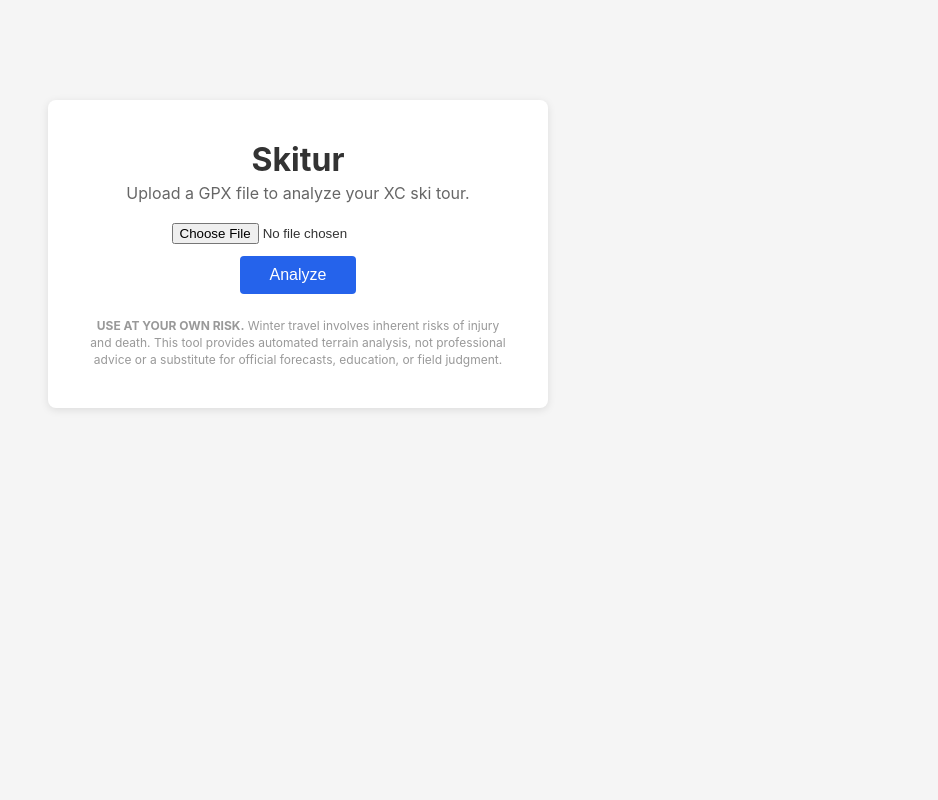
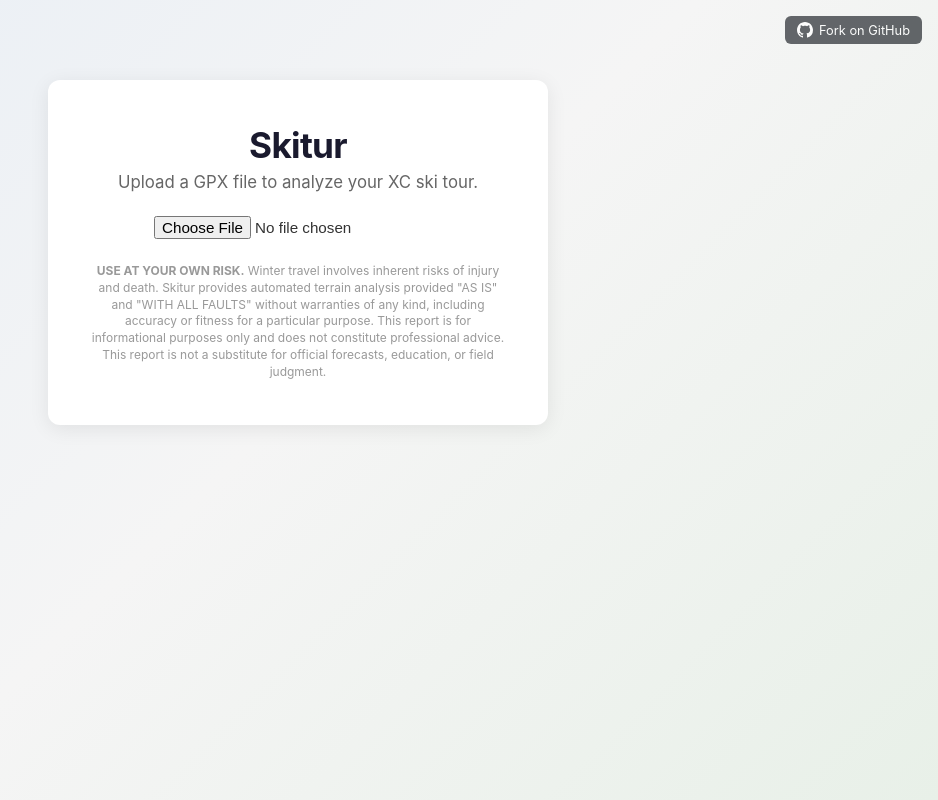
Before and after one commit to mikegraham/skitur, a Flask app: page / in a window 1280 px wide. Shown: the whole page, without its empty margins (342-1280 px from the left). Run offline with Flask 3, Linux system fonts and the light colour scheme; some libraries are stand-ins or nearby versions.

Commit message:
Improve landing page: styling, GitHub link, loading spinner, auto-upload
Refresh upload page with subtler gradient background, rounded card, and
GitHub corner link. Replace explicit Analyze button with file-input
on-change trigger. Add CSS spinner to loading state. Make page title
configurable via SITE_TITLE. Consolidate disclaimer into a single JS
constant rendered in both upload and acknowledgements sections.

```diff
--- a/skitur/templates/index.html
+++ b/skitur/templates/index.html
@@ -1,7 +1,7 @@
 <!DOCTYPE html>
 <html>
 <head>
-    <title>Skitur</title>
+    <title>{{ config.get('SITE_TITLE', 'Skitur') }}</title>
     <meta charset="utf-8" />
     <meta name="viewport" content="width=device-width, initial-scale=1.0" />
     <link rel="stylesheet" href="https://unpkg.com/leaflet@1.9.4/dist/leaflet.css" integrity="sha384-sHL9NAb7lN7rfvG5lfHpm643Xkcjzp4jFvuavGOndn6pjVqS6ny56CAt3nsEVT4H" crossorigin="anonymous" />
@@ -11,20 +11,31 @@
         * { box-sizing: border-box; margin: 0; padding: 0; }
         html, body { overflow-x: hidden; }
         body { font-family: -apple-system, BlinkMacSystemFont, "Segoe UI", sans-serif;
-               background: #f5f5f5; color: #333; }
-
-        #upload-section { max-width: 500px; margin: 100px auto; text-align: center;
-                          padding: 40px; background: white; border-radius: 8px;
-                          box-shadow: 0 2px 8px rgba(0,0,0,0.1); }
-        #upload-section h1 { font-size: 2em; margin-bottom: 4px; }
-        #upload-section p { color: #666; margin-bottom: 20px; }
-        #upload-disclaimer { margin-top: 24px; color: #999; font-size: 0.75em; line-height: 1.4; }
+               background: linear-gradient(135deg, #e8eef5 0%, #f5f5f5 50%, #e8f0e8 100%);
+               min-height: 100vh; color: #333; }
+
+        #upload-section { max-width: 500px; margin: 80px auto; text-align: center;
+                          padding: 44px 40px; background: white; border-radius: 12px;
+                          box-shadow: 0 4px 20px rgba(0,0,0,0.08); }
+        #upload-section h1 { font-size: 2.2em; margin-bottom: 6px; letter-spacing: -0.02em;
+                              color: #1a1a2e; }
+        #upload-section p { color: #666; margin-bottom: 24px; font-size: 1.05em; }
+        #github-link { position: fixed; top: 16px; right: 16px; z-index: 1000;
+                        display: inline-flex; align-items: center; gap: 6px;
+                        padding: 6px 12px; background: #24292e; color: white;
+                        border-radius: 6px; font-size: 0.8em; text-decoration: none;
+                        opacity: 0.7; transition: opacity 0.15s; }
+        #github-link:hover { opacity: 1; }
+        .disclaimer { color: #999; font-size: 0.75em; line-height: 1.4; }
+        #upload-section .disclaimer { margin-top: 24px; }
         #upload-form { display: flex; flex-direction: column; align-items: center; gap: 12px; }
-        #gpx-input { max-width: 100%; }
-        #analyze-btn { padding: 10px 30px; background: #2563eb; color: white;
-                       border: none; border-radius: 4px; cursor: pointer; font-size: 1em; }
-        #analyze-btn:disabled { background: #94a3b8; cursor: not-allowed; }
+        #gpx-input { max-width: 100%; font-size: 0.95em; }
         #loading { margin-top: 20px; color: #666; display: none; }
+        #loading::before { content: ""; display: inline-block; width: 14px; height: 14px;
+                           border: 2px solid #ccc; border-top-color: #666;
+                           border-radius: 50%; margin-right: 8px; vertical-align: middle;
+                           animation: spin 0.8s linear infinite; }
+        @keyframes spin { to { transform: rotate(360deg); } }
         #error { margin-top: 20px; color: #dc2626; display: none;
                  background: #fef2f2; border: 1px solid #fecaca; border-radius: 6px;
                  padding: 12px 16px; font-weight: 500; }
@@ -165,21 +176,20 @@
     </style>
 </head>
 <body>
+        <a id="github-link" href="https://github.com/mikegraham/skitur" target="_blank" rel="noopener">
+            <svg width="16" height="16" viewBox="0 0 16 16" fill="currentColor"><path d="M8 0C3.58 0 0 3.58 0 8c0 3.54 2.29 6.53 5.47 7.59.4.07.55-.17.55-.38 0-.19-.01-.82-.01-1.49-2.01.37-2.53-.49-2.69-.94-.09-.23-.48-.94-.82-1.13-.28-.15-.68-.52-.01-.53.63-.01 1.08.58 1.23.82.72 1.21 1.87.87 2.33.66.07-.52.28-.87.51-1.07-1.78-.2-3.64-.89-3.64-3.95 0-.87.31-1.59.82-2.15-.08-.2-.36-1.02.08-2.12 0 0 .67-.21 2.2.82.64-.18 1.32-.27 2-.27.68 0 1.36.09 2 .27 1.53-1.04 2.2-.82 2.2-.82.44 1.1.16 1.92.08 2.12.51.56.82 1.27.82 2.15 0 3.07-1.87 3.75-3.65 3.95.29.25.54.73.54 1.48 0 1.07-.01 1.93-.01 2.2 0 .21.15.46.55.38A8.013 8.013 0 0016 8c0-4.42-3.58-8-8-8z"/></svg>
+            Fork on GitHub
+        </a>
         <div id="upload-section">
-            <h1>Skitur</h1>
+            <h1>{{ config.get('SITE_TITLE', 'Skitur') }}</h1>
             <p>Upload a GPX file to analyze your XC ski tour.</p>
             <form id="upload-form">
                 <label class="visually-hidden" for="gpx-input">GPX file</label>
                 <input type="file" id="gpx-input" accept=".gpx" />
-                <button type="submit" id="analyze-btn">Analyze</button>
             </form>
             <div id="loading" role="status" aria-live="polite" aria-atomic="true">Analyzing track (may take some time)...</div>
             <div id="error" role="alert" aria-live="assertive"></div>
-            <div id="upload-disclaimer">
-                <strong>USE AT YOUR OWN RISK.</strong> Winter travel involves inherent risks of injury and death.
-                This tool provides automated terrain analysis, not professional advice or a substitute for
-                official forecasts, education, or field judgment.
-            </div>
+            <div class="disclaimer"></div>
         </div>
 
         <div id="results-section">
@@ -232,11 +242,7 @@
 
         <div id="acknowledgements">
             <div class="acknowledgements-paragraph">
-                <strong>USE AT YOUR OWN RISK.</strong> Winter travel involves inherent risks of injury and death. Skitur provides
-                automated terrain analysis provided "AS IS" and "WITH ALL FAULTS" without warranties of any kind,
-                including accuracy or fitness for a particular purpose. This report is for informational purposes
-                only and does not constitute professional advice. This report is not a substitute for official
-                forecasts, education, or field judgment.
+                <span class="disclaimer"></span>
             </div>
             <div class="acknowledgements-paragraph">
                 Many thanks to
@@ -374,20 +380,22 @@ function scoreColor(val) {
     return "#dc2626";
 }
 
+// ── Disclaimer (single source of truth) ───────────────────────────
+const DISCLAIMER = '<strong>USE AT YOUR OWN RISK.</strong> Winter travel involves inherent risks of injury and death. Skitur provides automated terrain analysis provided "AS IS" and "WITH ALL FAULTS" without warranties of any kind, including accuracy or fitness for a particular purpose. This report is for informational purposes only and does not constitute professional advice. This report is not a substitute for official forecasts, education, or field judgment.';
+document.querySelectorAll(".disclaimer").forEach(el => { el.innerHTML = DISCLAIMER; });
+
 // ── State ──────────────────────────────────────────────────────────
 let trackData = null;
 let map = null;
 let hoverMarker = null;
 
 // ── Wake up server (triggers cold start if scaled to zero) ────────
-fetch("/healthz").catch(() => {});
+if (location.protocol !== "file:") fetch("/healthz").catch(() => {});
 
 // ── Upload ─────────────────────────────────────────────────────────
-const uploadForm = document.getElementById("upload-form");
-if (uploadForm) {
-    uploadForm.addEventListener("submit", async (e) => {
-        e.preventDefault();
-        const fileInput = document.getElementById("gpx-input");
+const fileInput = document.getElementById("gpx-input");
+if (fileInput) {
+    fileInput.addEventListener("change", async () => {
         if (!fileInput.files.length) return;
 
         const formData = new FormData();
@@ -395,11 +403,13 @@ if (uploadForm) {
 
         document.getElementById("loading").style.display = "block";
         document.getElementById("error").style.display = "none";
-        document.getElementById("analyze-btn").disabled = true;
+        fileInput.disabled = true;
 
         try {
             const resp = await fetch("/api/analyze", { method: "POST", body: formData });
-            const data = await resp.json();
+            const text = await resp.text();
+            let data;
+            try { data = JSON.parse(text); } catch { throw new Error("Server returned an invalid response. Please try again."); }
             if (!resp.ok) throw new Error(data.error || "Analysis failed");
             trackData = data;
             renderResults(data, fileInput.files[0].name);
@@ -408,7 +418,7 @@ if (uploadForm) {
             document.getElementById("error").style.display = "block";
         } finally {
             document.getElementById("loading").style.display = "none";
-            document.getElementById("analyze-btn").disabled = false;
+            fileInput.disabled = false;
         }
     });
 }
```
